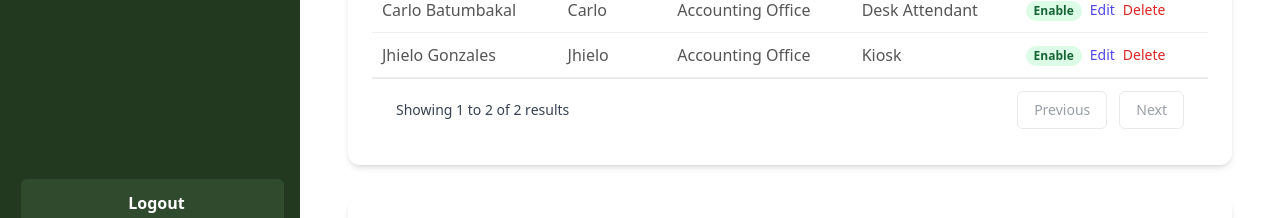
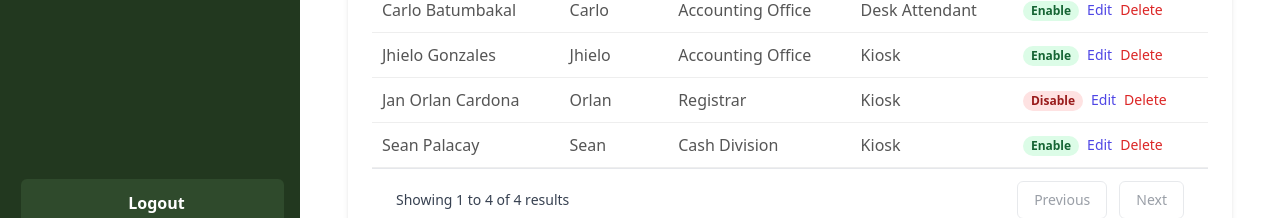
Before and after one commit to tonzxz/vsu, an Angular app in the folder VSUQSM/: page /admin/user-management in a window 1280 px wide. Shown: the part 557-775 px from the top of the page. Built offline with nearby package versions, Linux system fonts and the light colour scheme.

Commit message:
pre-existing users

```diff
--- a/VSUQSM/src/app/features/admin-layout/a-user-management/a-user-management.component.ts
+++ b/VSUQSM/src/app/features/admin-layout/a-user-management/a-user-management.component.ts
@@ -50,6 +50,8 @@ export class AUserManagementComponent implements OnInit {
     this.users = [
       { username: 'Carlo', fullName: 'Carlo Batumbakal', location: 'Accounting Office', type: 'Desk Attendant', status: 'Enable' },
       { username: 'Jhielo', fullName: 'Jhielo Gonzales', location: 'Accounting Office', type: 'Kiosk', status: 'Enable', password: 'O^P!DApB@Rr#'},
+      { username: 'Orlan', fullName: 'Jan Orlan Cardona', location: 'Registrar', type: 'Kiosk', status: 'Disable', password: 'lg4PZz5O8$Sg'},
+      { username: 'Sean', fullName: 'Sean Palacay', location: 'Cash Division', type: 'Kiosk', status: 'Enable', password: 'AJG8&726tr5s'},
     ];
 
     this.filteredUsers = [...this.users];
```
